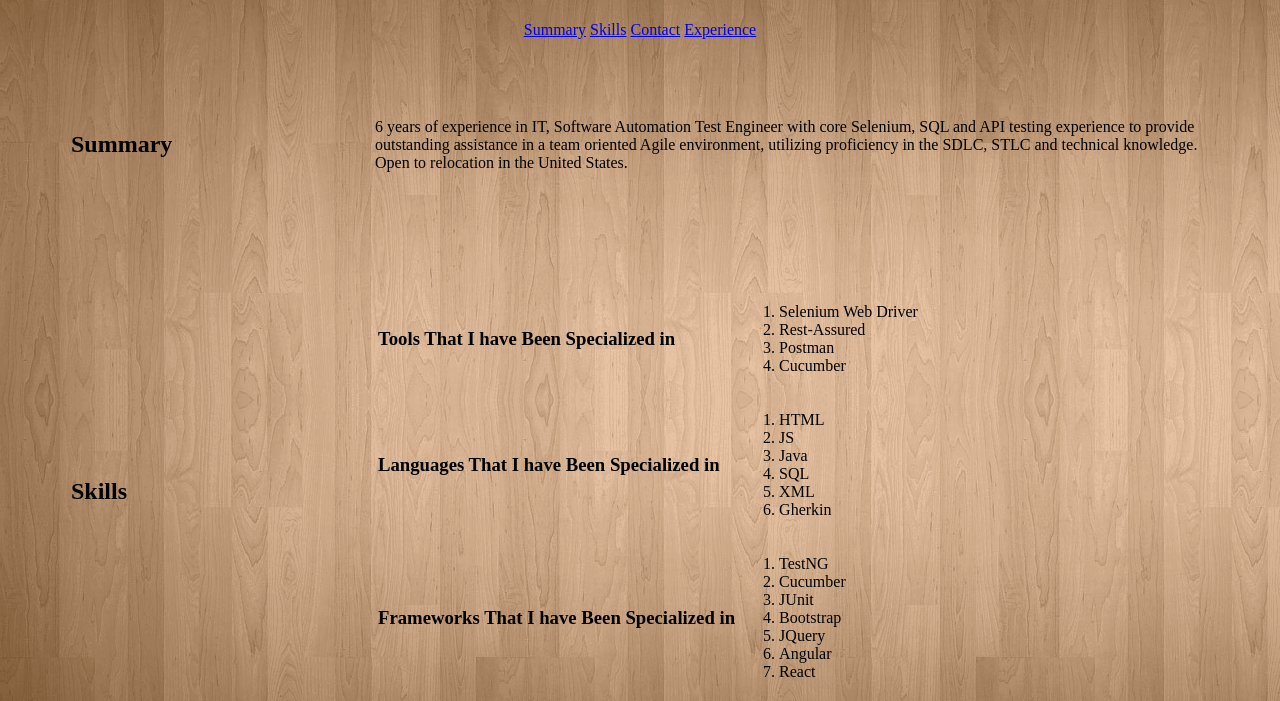
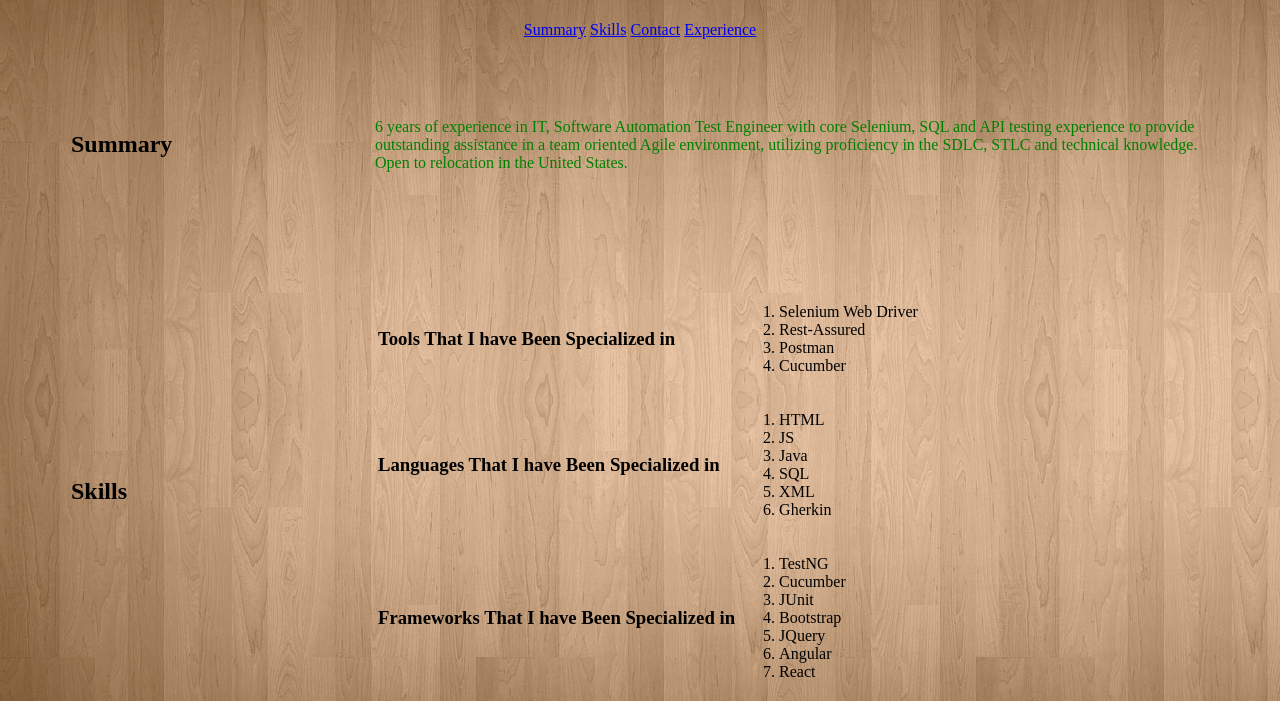
Before and after one commit to KC-LC101-June-21/assignment-4-html-me-something-yildizbill, a website: page index.html in a window 1280 px wide. Shown: the part 99-800 px from the top of the page. Drawn offline with Linux system fonts and the light colour scheme.

Commit message:
Css naming

```diff
--- a/index.html
+++ b/index.html
@@ -20,7 +20,7 @@
           <tr>
             <td width="300"><h1>Summary</h1></td>
             <td>
-              <p id="testP">
+              <p id="testP" class="funParagraph">
                 6 years of experience in IT, Software Automation Test Engineer
                 with core Selenium, SQL and API testing experience to provide
                 outstanding assistance in a team oriented Agile environment,
```
